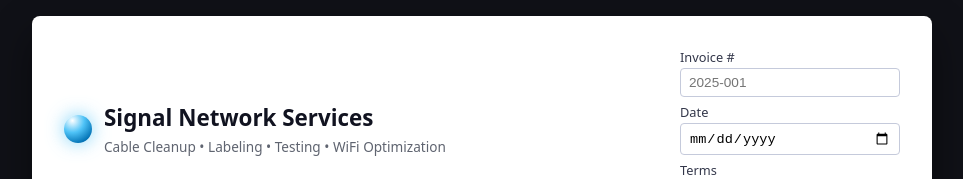
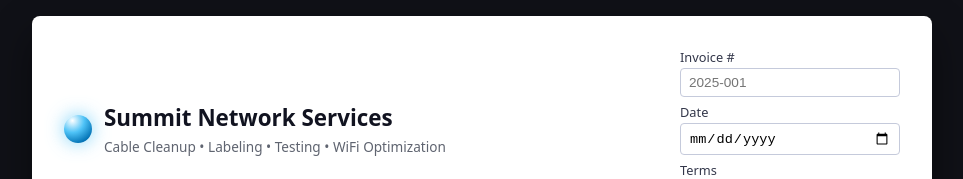
Before and after one commit to CloudStack512/Summit-Network-Services, a plain HTML site: page index.html in a window 1280 px wide. Shown: the top 179 px of the page, without its empty margins (158-1121 px from the left). Drawn offline with Linux system fonts and the light colour scheme.

Commit message:
Update index.html

```diff
--- a/index.html
+++ b/index.html
@@ -2,7 +2,7 @@
 <html lang="en">
 <head>
   <meta charset="UTF-8">
-  <title>Signal Network Services – Invoice Generator</title>
+  <title>Summit Network Services – Invoice Generator</title>
   <meta name="viewport" content="width=device-width, initial-scale=1.0">
   <link rel="stylesheet" href="style.css">
   <script src="invoice.js" defer></script>
@@ -13,7 +13,7 @@
       <div class="brand">
         <div class="logo-dot"></div>
         <div>
-          <h1>Signal Network Services</h1>
+          <h1>Summit Network Services</h1>
           <p>Cable Cleanup • Labeling • Testing • WiFi Optimization</p>
         </div>
       </div>
```
